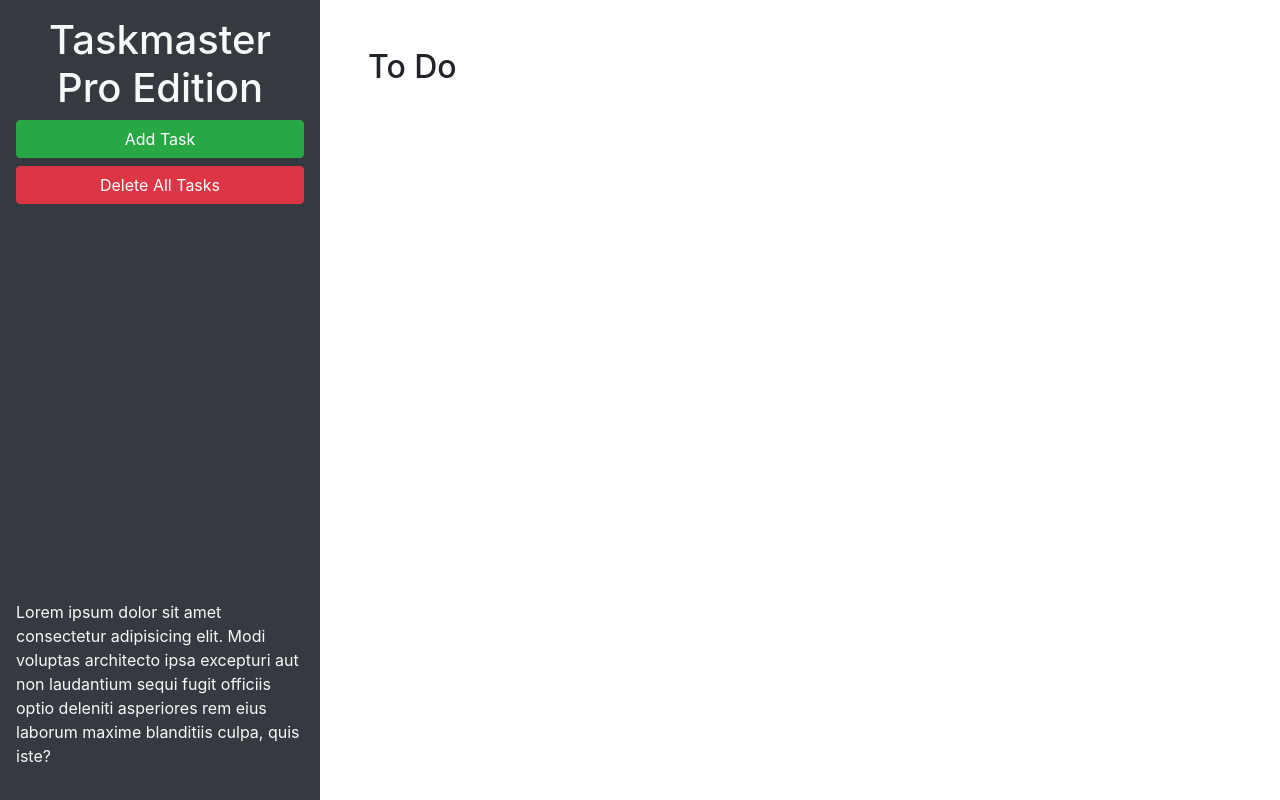
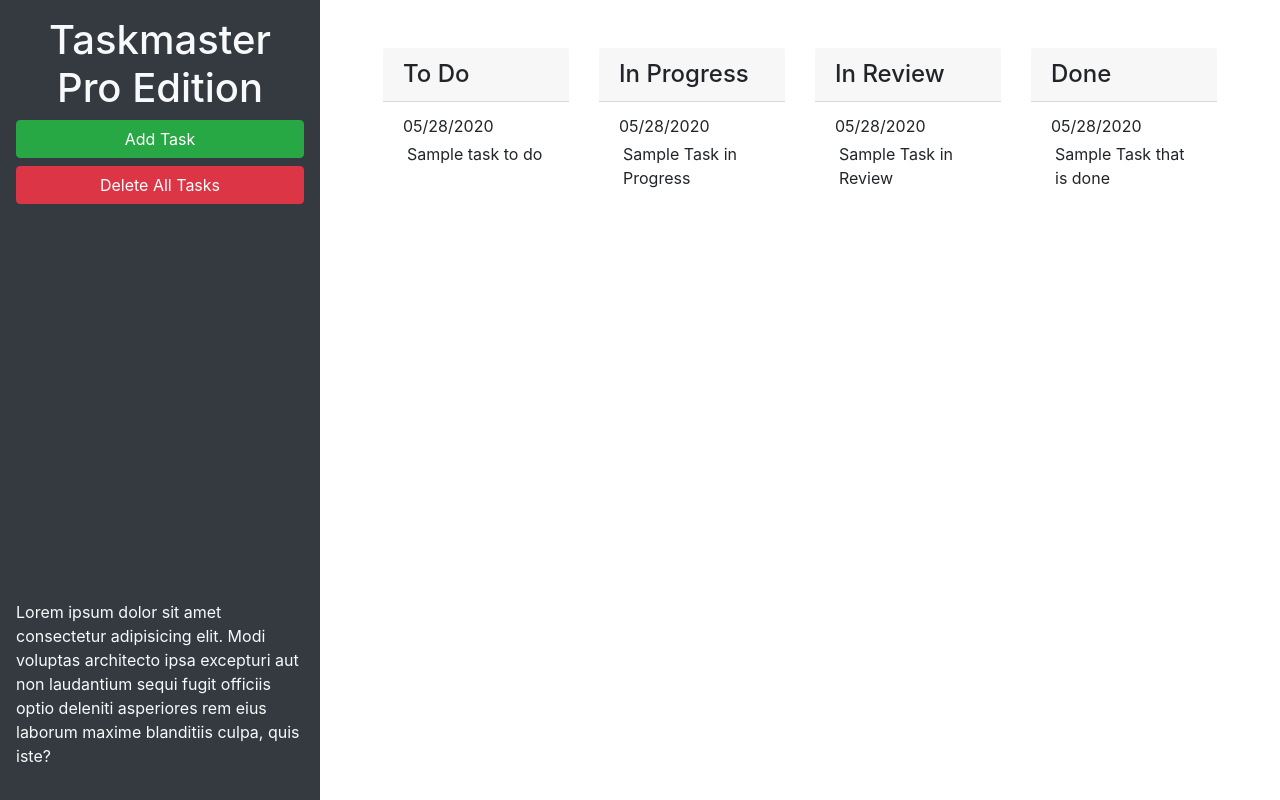
Before and after one commit to cmarvann/taskmaster-pro, a plain HTML site: page taskmaster-starter/index.html in a window 1280 px wide. Drawn offline with nearby package versions, Linux system fonts and the light colour scheme.

Commit message:
Update layout for new statues

```diff
--- a/taskmaster-starter/index.html
+++ b/taskmaster-starter/index.html
@@ -24,9 +24,46 @@
       </p>
     </header>
     <main class="col-12 col-lg-9">
-      <div class="m-5">
-        <h2>To Do</h2>
-        <ul id="list-toDo" class="list-group"> </ul>
+      <div class="m-5 row justify-content-around">
+        <!--to do-->
+        <div class="col-12 col-md-6 col-xl-3 mb-3  ">
+        <h4 class="card-header">To Do</h4>
+        <ul id="list-toDo" class="list-group list-group-flush">
+          <li class="list-group-item">
+            <span calss="badge-badge-primary-badge-pill">05/28/2020</span>
+            <p class="m-1">Sample task to do</p>
+          </li>
+        </ul>
+      </div>
+      <!--In progress-->
+      <div class="col-12 col-md-6 col-xl-3 mb-3 ">
+        <h4 class="card-header">In Progress</h4>
+        <ul id="list-inProgress" class="list-group list-group-flush">
+          <li class="list-group-item">
+            <span calss="badge-badge-primary-badge-pill">05/28/2020</span>
+            <p class="m-1">Sample Task in Progress</p>
+          </li>
+        </ul>
+      </div>
+      <!--In Review-->
+      <div class="col-12 col-md-6 col-xl-3 mb-3 ">
+        <h4 class="card-header">In Review</h4>
+        <ul id="list-inReview" class="list-group list-group-flush ">
+          <li class="list-group-item">
+            <span calss="badge-badge-primary-badge-pill">05/28/2020</span>
+            <p class="m-1">Sample Task in Review</p>
+          </li>
+        </ul>
+      </div>
+      <!--Done-->
+      <div class="col-12 col-md-6 col-xl-3 mb-3">
+        <h4 class="card-header">Done</h4>
+        <ul id="list-done" class="list-group list-group-flush ">
+          <li class="list-group-item">
+            <span calss="badge-badge-primary-badge-pill">05/28/2020</span>
+            <p class="m-1">Sample Task that is done</p>
+          </li>
+        </ul>
       </div>
     </main>
   </div>
@@ -46,11 +83,11 @@
           <form>
             <div class="form-group">
               <label for="modalTaskDescription">Task description</label>
-              <textarea id="modalTaskDescription" rows="3"></textarea>
+              <textarea id="modalTaskDescription" rows="3" class="form-control"></textarea>
             </div>
             <div class="form-group">
               <label for="modalDueDate">Due date</label>
-              <input type="text" id="modalDueDate" placeholder="mm/dd/yyyy" autocomplete="off" />
+              <input type="text" class="form-control" id="modalDueDate" placeholder="mm/dd/yyyy" autocomplete="off" />
             </div>
           </form>
         </div>
```
